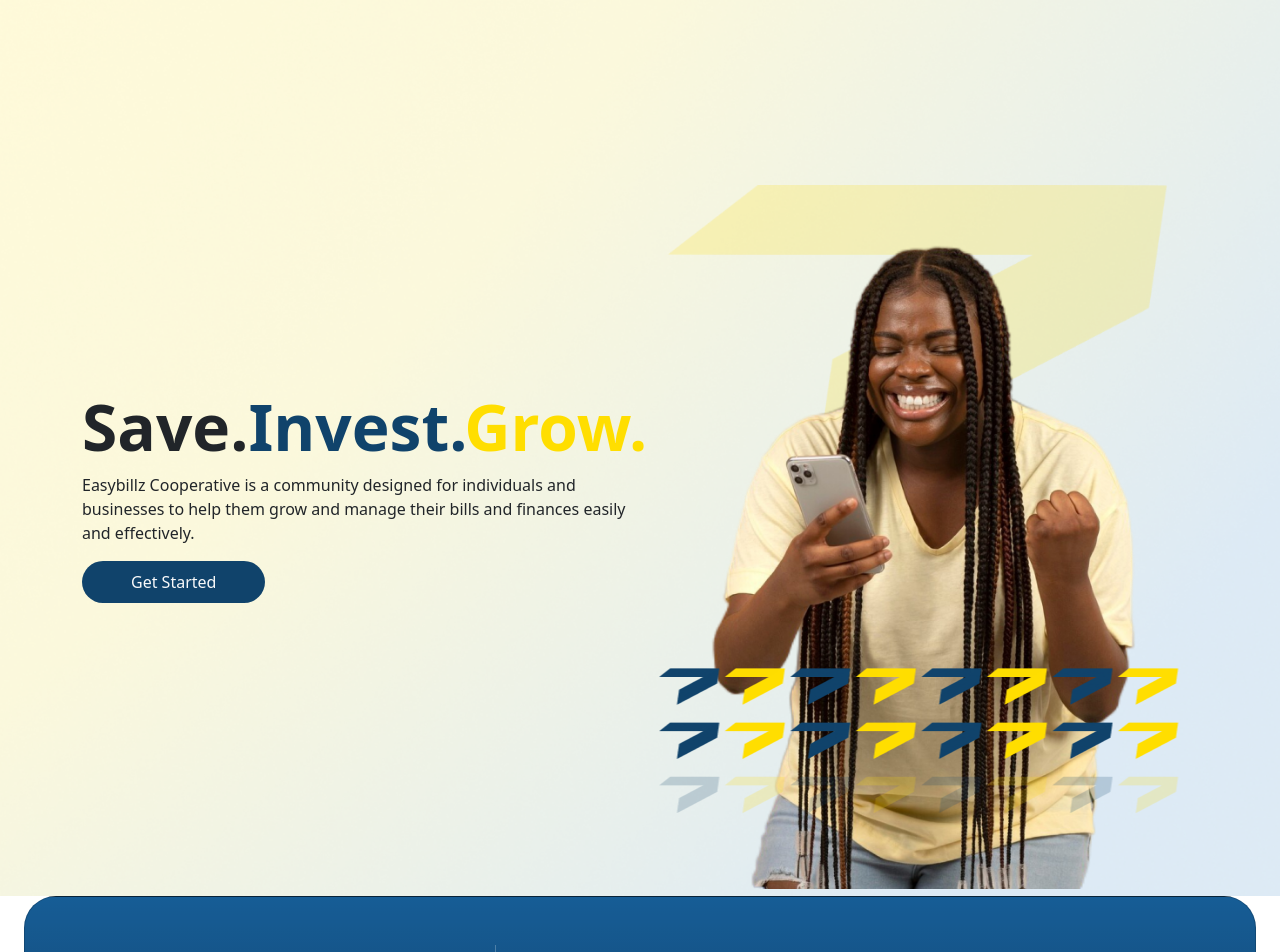
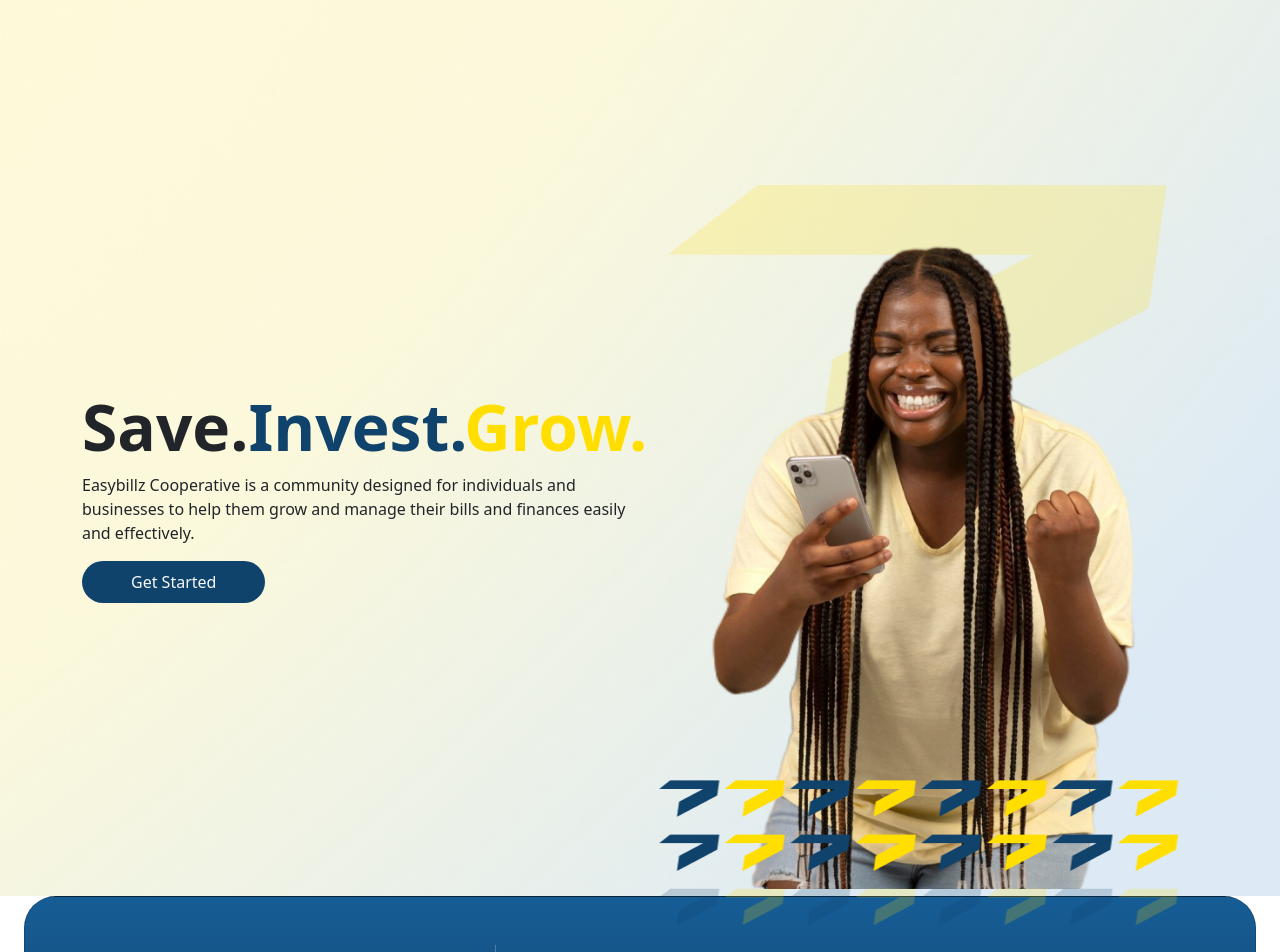
Before and after one commit to joshutik/Easybilz-main, a React (Vite) app: page /heropage in a window 1280 px wide. Shown: the top 952 px of the page. Built offline with nearby package versions, Linux system fonts and the light colour scheme; no server answers.

Commit message:
made a change

```diff
--- a/src/Components/HeroSection/Heropage.css
+++ b/src/Components/HeroSection/Heropage.css
@@ -32,7 +32,7 @@
   }
 
   .path-logo {
-    margin-top: 10rem;
+    margin-top: 17rem;
   }
 
 
@@ -47,7 +47,7 @@
   }
 
 
-  @media screen and (max-width: 928px) {}
+  /* @media screen and (max-width: 928px) {} */
 
   @media screen and (max-width: 768px) {
 
@@ -60,10 +60,7 @@
       /* margin-top: 5rem !important; */
       width: 100% !important;
       padding: 1rem;
-
     }
-
-
 
     .hero-img-1 {
       width: 30rem !important;
@@ -86,7 +83,7 @@
     .hero-img-1 {
       width: 30rem !important;
       height: 30rem;
-      margin-top: 13rem;
+      margin-top: 15rem;
     }
 
     .parent {
```
